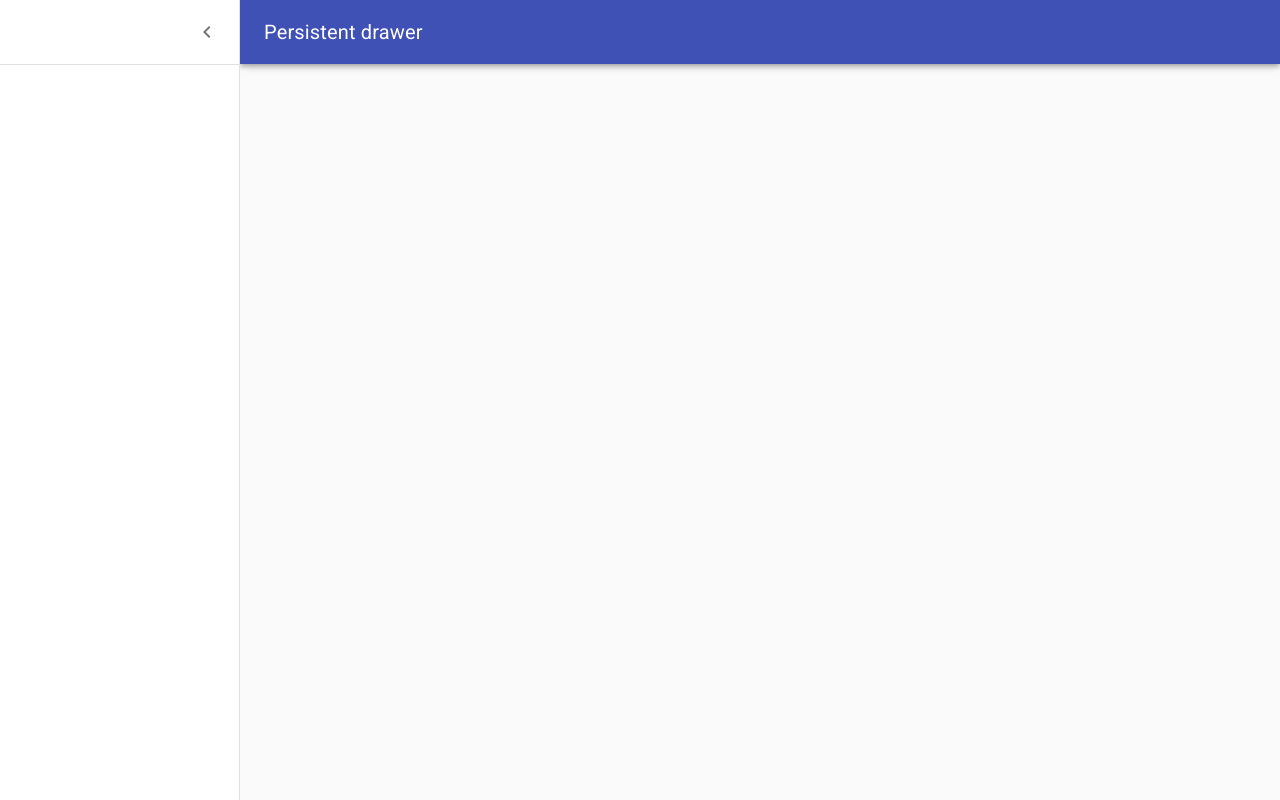
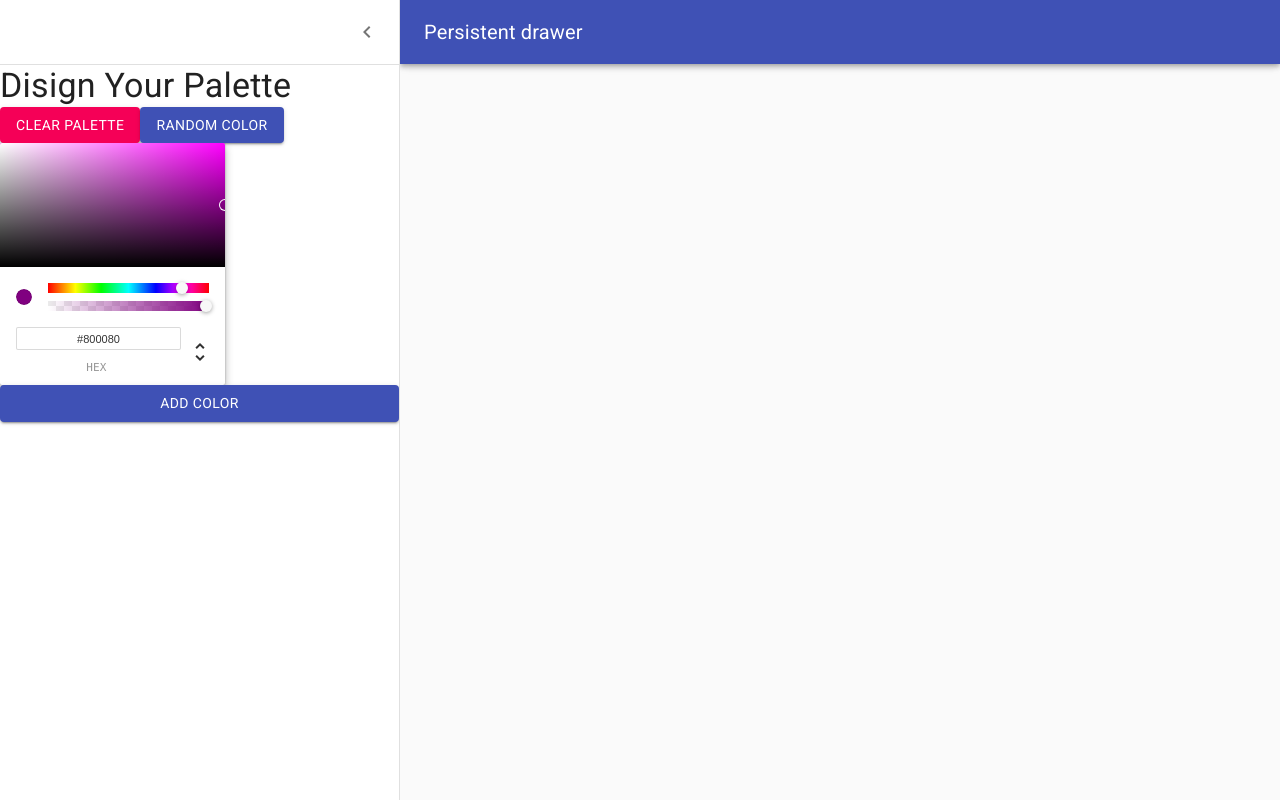
Before and after one commit to AigarsPeda/color-app, a React (Create React App) app: page /palette/new in a window 1280 px wide. Both pictures are taken after a click on the button "Open drawer". Built offline with nearby package versions, Linux system fonts and the light colour scheme.

Commit message:
Add Chromepicker and Buttons to drawer

```diff
--- a/package.json
+++ b/package.json
@@ -9,6 +9,7 @@
     "chroma-js": "^2.0.4",
     "rc-slider": "^8.6.13",
     "react": "^16.8.6",
+    "react-color": "^2.17.3",
     "react-copy-to-clipboard": "^5.0.1",
     "react-dom": "^16.8.6",
     "react-router-dom": "^5.0.1",
--- a/src/NewPaletteForm.js
+++ b/src/NewPaletteForm.js
@@ -10,8 +10,11 @@
 import IconButton from '@material-ui/core/IconButton'
 import MenuIcon from '@material-ui/icons/Menu'
 import ChevronLeftIcon from '@material-ui/icons/ChevronLeft'
+//import Button from '@material-ui/core/Button'
+import { ChromePicker } from 'react-color'
+import { Button } from '@material-ui/core';
 
-const drawerWidth = 240
+const drawerWidth = 400
 
 const styles = theme => ({
   root: {
@@ -125,6 +128,23 @@
             </IconButton>
           </div>
           <Divider />
+          <Typography variant='h4'>
+            Disign Your Palette
+          </Typography>
+          <div>
+            <Button variant='contained' color='secondary'>
+              Clear Palette
+            </Button>
+            <Button variant='contained' color='primary'>
+              Random Color
+            </Button>
+          </div>
+          <ChromePicker color='purple'
+                        onChangeComplete={(newColor) => console.log(newColor)}
+          />
+          <Button variant='contained' color='primary'>
+              Add Color
+          </Button>
         </Drawer>
         <main
           className={classNames(classes.content, {
@@ -132,6 +152,7 @@
           })}
         >
           <div className={classes.drawerHeader} />
+
         </main>
       </div>
     )
```
Also changed, not shown: 1 other file (tests, documents, lock files or other folders).
